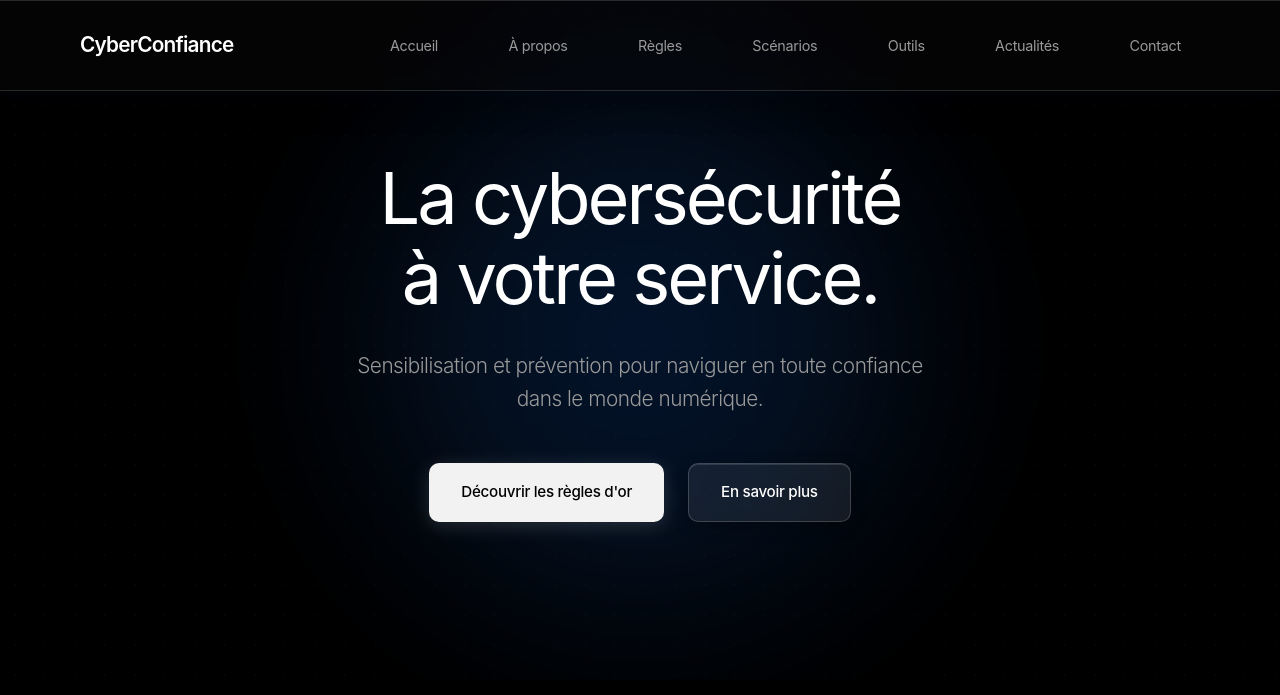
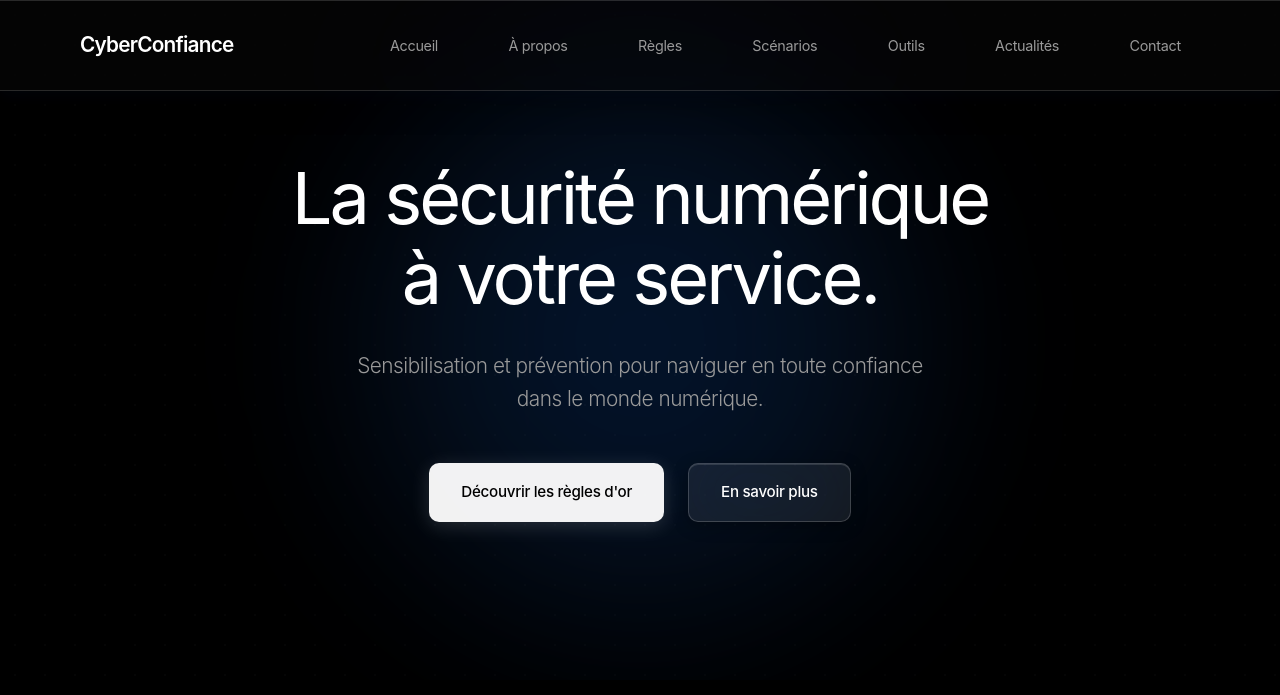
Before and after one commit to moa-digitalagency/CyberConfiance, a Flask app: page / in a window 1280 px wide. Shown: the top 695 px of the page. Run offline with Flask 3, Linux system fonts and the light colour scheme.

Commit message:
Update hero section text to use digital security terminology
Change H1 text in index.html from "La cybersécurité à votre service." to "La sécurité numérique à votre service.".

Replit-Commit-Author: Agent
Replit-Commit-Session-Id: f4da5969-2f70-42ea-beb1-4f88d9e79805
Replit-Commit-Checkpoint-Type: full_checkpoint
Replit-Commit-Event-Id: b6406653-0b8d-43ba-8db2-cce93c1d3a6a
Replit-Commit-Screenshot-Url: https://storage.googleapis.com/screenshot-production-us-central1/1637c700-7b05-4415-a396-8c112cde8cbe/f4da5969-2f70-42ea-beb1-4f88d9e79805/HRXvkFL

```diff
--- a/app/templates/index.html
+++ b/app/templates/index.html
@@ -7,7 +7,7 @@
     <div class="glow-orb"></div>
 
     <div class="container hero-content">
-        <h1>La cybersécurité<br>à votre service.</h1>
+        <h1>La sécurité numérique<br>à votre service.</h1>
         <p class="hero-subtitle">Sensibilisation et prévention pour naviguer en toute confiance<br>dans le monde numérique.</p>
 
         <div class="hero-buttons">
```
